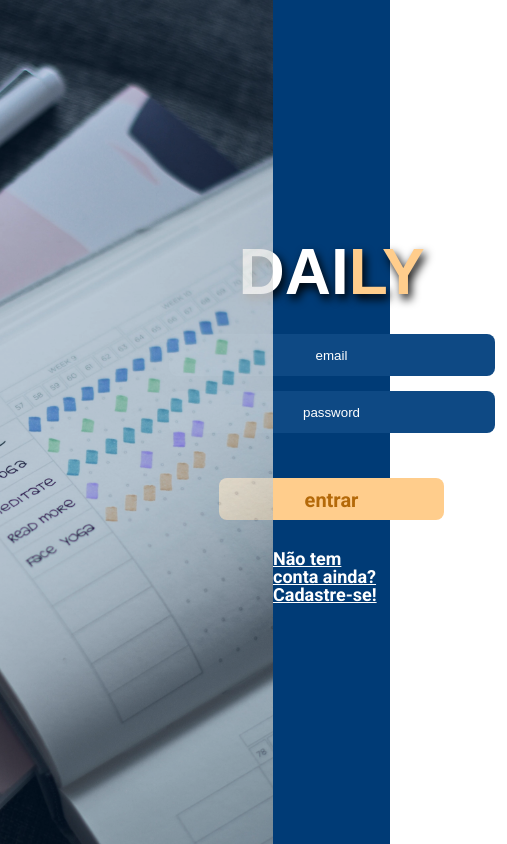
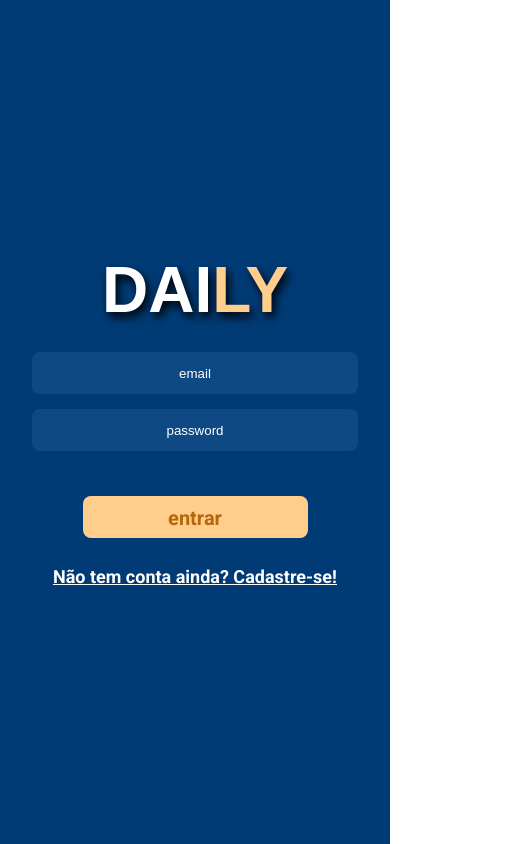
Before and after one commit to VictorWillBS/daily, a React (Create React App) app: page / in a window 390 px wide. Shown: the whole page, 507 px wide, since content can reach past the window. Built offline with nearby package versions, Linux system fonts and the light colour scheme; a web font is replaced by a local one.

Commit message:
:lipstick: Feat: Add Responsivity

```diff
--- a/src/components/AuthComponent/authStyle.js
+++ b/src/components/AuthComponent/authStyle.js
@@ -2,7 +2,9 @@ import styled from "styled-components";
 import { Link } from "react-router-dom";
 
 export const FormStyled = styled.form`
-  width: 350px;
+  max-width: 350px;
+  width: 100%;
+  padding: 0 10px;
   display: flex;
   flex-direction: column;
   justify-content: space-around;
@@ -12,13 +14,15 @@ export const FormStyled = styled.form`
     height: max-content;
     display: flex;
     margin: 30px 0;
+    max-width: 326px;
+    width: 100%;
     flex-direction: column;
     justify-content: center;
     align-items: center;
   }
   && > article input {
     background-color: #0e4984;
-    width: 326px;
+    width: 100%;
     height: 42px;
     margin-bottom: 15px;
     border: none;
@@ -33,7 +37,8 @@ export const FormStyled = styled.form`
 
   button {
     cursor: pointer;
-    width: 225px;
+    max-width: 225px;
+    width: 100%;
     height: 42px;
     border: none;
     padding: 10px;
@@ -62,6 +67,7 @@ export const UserInputSide = styled.section`
   width: 30%;
   height: 100%;
   display: flex;
+  min-width: 300px;
   flex-direction: column;
   justify-content: center;
   align-items: center;
@@ -75,14 +81,20 @@ export const UserInputSide = styled.section`
   span {
     color: #ffcd8c;
   }
+  @media (min-width: 0) and (max-width: 650px) {
+    width: 100%;
+  }
 `;
 
 export const StyledLink = styled(Link)`
   color: white;
   margin-top: 30px;
+  text-align: center;
+  padding: 0 10px;
   text-decoration: underline;
   font-family: "Roboto", sans-serif;
   font-size: 18px;
+  word-break: break-word;
   font-weight: 700;
 `;
 
@@ -92,6 +104,9 @@ export const BGFigure = styled.figure`
   display: flex;
   justify-content: center;
   align-items: center;
+  @media (min-width: 0) and (max-width: 650px) {
+    display: none;
+  }
 `;
 export const BGImage = styled.img`
   width: 100%;
```
